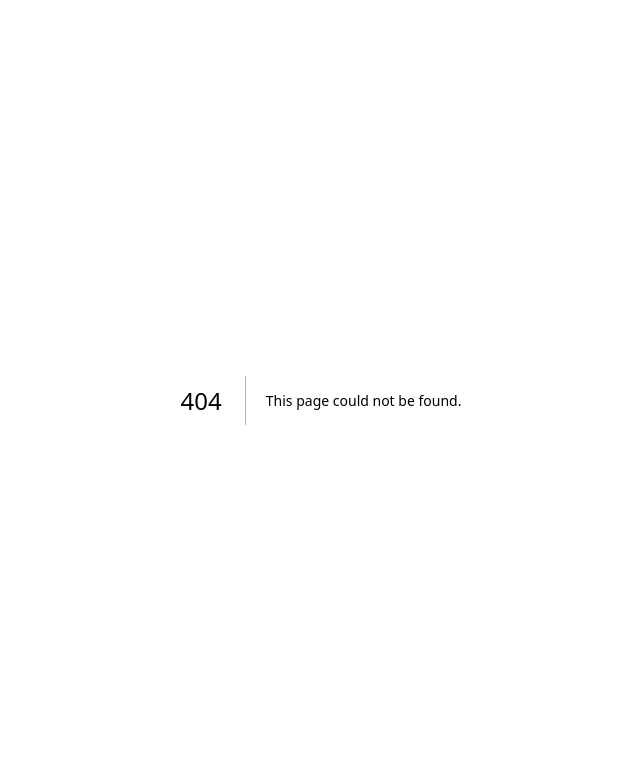
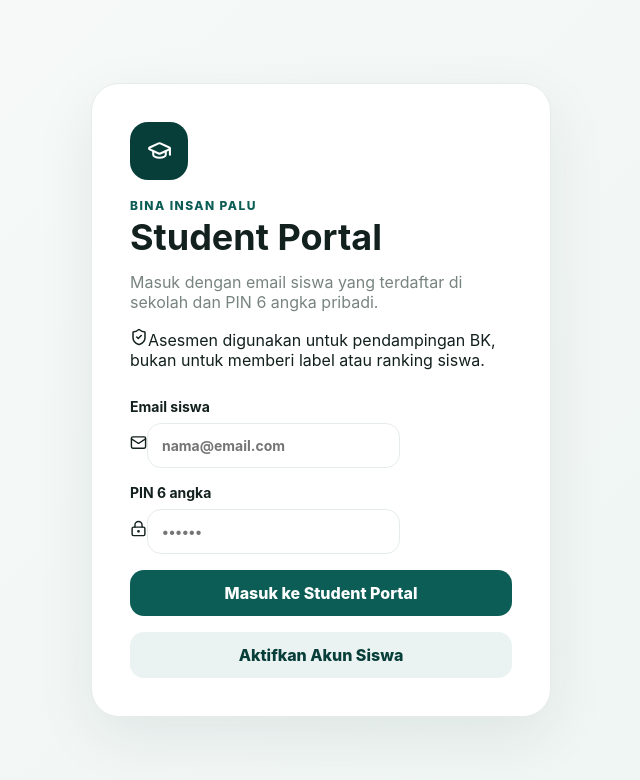
Before and after one commit to mohikbalabdkasim02-cyber/konselingikbal, a Next.js app: page /student/login in a window 1280 px wide. Before the commit this address had no page. Shown: the top 780 px of the page, without its empty margins (319-959 px from the left). Built offline with nearby package versions, Linux system fonts and the light colour scheme.

Commit message:
feat: add student portal login and account activation

```diff
--- /dev/null
+++ b/app/student/login/page.tsx
@@ -0,0 +1,87 @@
+"use client";
+
+import { FormEvent, useState } from "react";
+import { useRouter } from "next/navigation";
+import { GraduationCap, LockKeyhole, Mail, ShieldCheck } from "lucide-react";
+import { supabase } from "@/lib/supabase";
+import { toUserMessage } from "@/lib/errors";
+
+export default function StudentLoginPage() {
+  const router = useRouter();
+  const [email, setEmail] = useState("");
+  const [pin, setPin] = useState("");
+  const [loading, setLoading] = useState(false);
+  const [message, setMessage] = useState("");
+
+  function valid() {
+    if (!email.trim()) { setMessage("Masukkan email siswa yang terdaftar di sekolah."); return false; }
+    if (!/^\d{6}$/.test(pin)) { setMessage("PIN harus terdiri dari 6 angka."); return false; }
+    return true;
+  }
+
+  async function claimAndOpen() {
+    const { error } = await supabase.rpc("claim_student_account");
+    if (error) {
+      const raw = error.message || "";
+      if (raw.includes("STUDENT_EMAIL_NOT_FOUND")) throw new Error("Email ini belum cocok dengan data siswa aktif. Hubungi Guru BK untuk mengecek email siswa.");
+      if (raw.includes("STUDENT_EMAIL_NOT_UNIQUE")) throw new Error("Email ini dipakai lebih dari satu data siswa. Hubungi Guru BK untuk memperbaiki data terlebih dahulu.");
+      if (raw.includes("STUDENT_ALREADY_LINKED")) throw new Error("Data siswa ini sudah terhubung ke akun lain. Hubungi Guru BK.");
+      throw error;
+    }
+    router.replace("/student");
+  }
+
+  async function signIn(event: FormEvent) {
+    event.preventDefault();
+    setMessage("");
+    if (!valid()) return;
+    setLoading(true);
+    try {
+      const { error } = await supabase.auth.signInWithPassword({ email: email.trim().toLowerCase(), password: pin });
+      if (error) throw new Error("Email atau PIN belum benar. Jika belum pernah aktivasi, gunakan tombol Aktifkan Akun Siswa.");
+      await claimAndOpen();
+    } catch (error) {
+      setMessage(toUserMessage(error));
+    } finally {
+      setLoading(false);
+    }
+  }
+
+  async function activate() {
+    setMessage("");
+    if (!valid()) return;
+    setLoading(true);
+    try {
+      const { data, error } = await supabase.auth.signUp({
+        email: email.trim().toLowerCase(),
+        password: pin,
+        options: { data: { role: "student" } },
+      });
+      if (error) throw error;
+      if (!data.session) {
+        setMessage("Akun dibuat. Jika diminta, buka email verifikasi terlebih dahulu, lalu kembali dan masuk menggunakan PIN.");
+        return;
+      }
+      await claimAndOpen();
+    } catch (error) {
+      setMessage(toUserMessage(error));
+    } finally {
+      setLoading(false);
+    }
+  }
+
+  return <main className="login-page student-login-page">
+    <section className="login-panel student-login-panel">
+      <div className="student-login-brand"><div className="brand-mark"><GraduationCap size={25}/></div><div><p className="eyebrow">BINA INSAN PALU</p><h1>Student Portal</h1></div></div>
+      <p className="muted">Masuk dengan email siswa yang terdaftar di sekolah dan PIN 6 angka pribadi.</p>
+      <div className="student-login-note"><ShieldCheck size={18}/><span>Asesmen digunakan untuk pendampingan BK, bukan untuk memberi label atau ranking siswa.</span></div>
+      <form onSubmit={signIn} className="login-form">
+        <label>Email siswa<div className="student-input-icon"><Mail size={17}/><input type="email" value={email} onChange={(e)=>setEmail(e.target.value)} placeholder="nama@email.com" autoComplete="email" required/></div></label>
+        <label>PIN 6 angka<div className="student-input-icon"><LockKeyhole size={17}/><input value={pin} onChange={(e)=>setPin(e.target.value.replace(/\D/g,"").slice(0,6))} inputMode="numeric" type="password" pattern="[0-9]{6}" maxLength={6} placeholder="••••••" required/></div></label>
+        <button className="primary-btn" disabled={loading}>{loading ? "Memproses..." : "Masuk ke Student Portal"}</button>
+        <button type="button" className="ghost-btn" onClick={activate} disabled={loading}>Aktifkan Akun Siswa</button>
+      </form>
+      {message && <p className="auth-message">{message}</p>}
+    </section>
+  </main>;
+}
```
